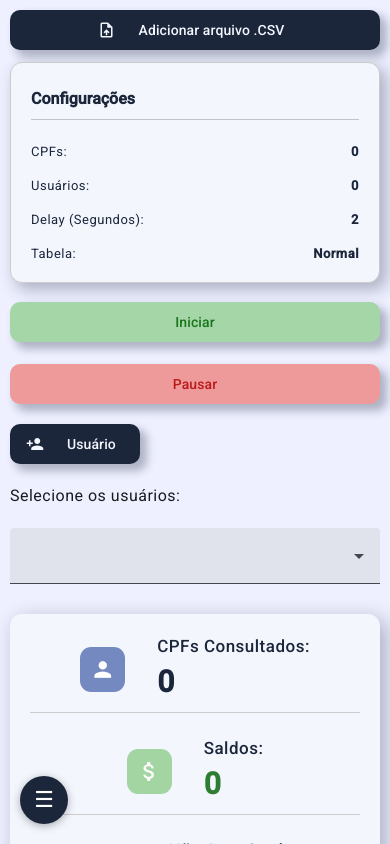
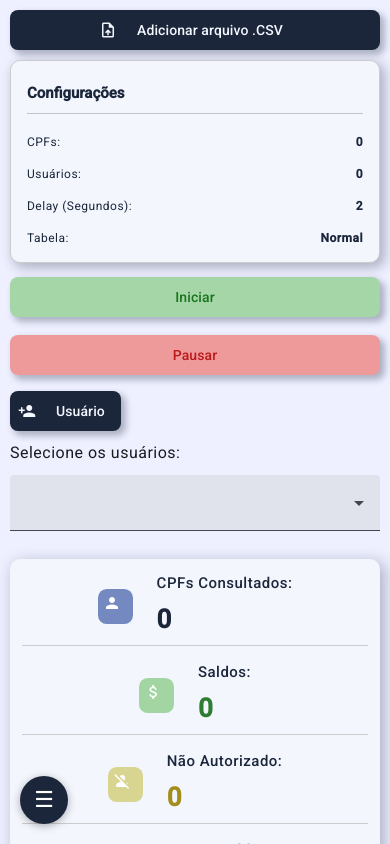
Before and after one commit to Bighetto/web-cleanbot, an Angular app: page /home/detalhes-banco/1 in a window 390 px wide. Built offline with nearby package versions, Linux system fonts and the light colour scheme.

Commit message:
fixing summary card responsiveness

```diff
--- a/src/app/pages/banco-detalhes/banco-detalhes.component.scss
+++ b/src/app/pages/banco-detalhes/banco-detalhes.component.scss
@@ -1,17 +1,18 @@
 $primary-text-color: #1b263b;
+
 .container {
   display: flex;
   flex-direction: row;
   flex-wrap: wrap;
-  gap: 20px;
-  padding: 20px;
+  gap: 15px; // Reduzido de 20px
+  padding: 15px; // Reduzido de 20px
 }
 
 .configuration-card {
-  width: 250px;
+  width: 220px; // Reduzido de 250px
   display: flex;
   flex-direction: column;
-  gap: 12px;
+  gap: 10px; // Reduzido de 12px
   background-color: transparent !important;
   box-shadow: none !important;
   border: none;
@@ -19,7 +20,7 @@ $primary-text-color: #1b263b;
 
   h4 {
     margin: 0;
-    font-size: 15px;
+    font-size: 14px; // Reduzido de 15px
     font-weight: 600;
     color: #333;
     color: $primary-text-color;
@@ -27,7 +28,7 @@ $primary-text-color: #1b263b;
 
   p {
     margin: 0;
-    font-size: 13px;
+    font-size: 12px; // Reduzido de 13px
     display: flex;
     justify-content: space-between;
     color: $primary-text-color;
@@ -38,7 +39,7 @@ $primary-text-color: #1b263b;
   }
 
   mat-checkbox {
-    margin-top: 10px;
+    margin-top: 8px; // Reduzido de 10px
   }
 }
 
@@ -46,7 +47,7 @@ $primary-text-color: #1b263b;
   display: flex;
   flex-direction: row;
   align-items: center;
-  gap: 20px;
+  gap: 15px; // Reduzido de 20px
   flex-wrap: wrap;
   justify-content: end;
 }
@@ -55,36 +56,40 @@ $primary-text-color: #1b263b;
   background-color: #a5d6a7 !important;
   color: #19741c !important;
   color: black;
-  border-radius: 10px;
-  box-shadow: 6px 6px 8px 1px rgba(27, 38, 59, 0.3);
-  margin-bottom: 10px;
-  margin-top: 7px;
+  border-radius: 8px; // Reduzido de 10px
+  box-shadow: 4px 4px 6px 1px rgba(27, 38, 59, 0.3); // Reduzido
+  margin-bottom: 8px; // Reduzido de 10px
+  margin-top: 6px; // Reduzido de 7px
+  padding: 8px 16px; // Adicionado para controlar tamanho
+  font-size: 14px; // Adicionado
 }
 
 .btn-parar {
   background-color: #ef9a9a !important;
   color: rgb(255, 0, 0);
-  box-shadow: 6px 6px 8px 1px rgba(27, 38, 59, 0.3);
-  border-radius: 10px;
+  box-shadow: 4px 4px 6px 1px rgba(27, 38, 59, 0.3); // Reduzido
+  border-radius: 8px; // Reduzido de 10px
+  padding: 8px 16px; // Adicionado
+  font-size: 14px; // Adicionado
 }
 
 .configuracoes {
   background-color: #f3f6fd;
-  padding: 16px 20px;
-  border-radius: 12px;
-  box-shadow: 0 2px 8px rgba(0, 0, 0, 0.05);
+  padding: 12px 16px; // Reduzido de 16px 20px
+  border-radius: 10px; // Reduzido de 12px
+  box-shadow: 0 2px 6px rgba(0, 0, 0, 0.05); // Reduzido
   display: flex;
   flex-direction: column;
-  gap: 10px;
-  font-size: 14px;
+  gap: 8px; // Reduzido de 10px
+  font-size: 13px; // Reduzido de 14px
   color: #333;
-  box-shadow: 6px 6px 15px 1px rgba(27, 38, 59, 0.3);
+  box-shadow: 4px 4px 12px 1px rgba(27, 38, 59, 0.3); // Reduzido
   border: 1px solid #ccc;
   color: $primary-text-color;
 
   h4 {
-    margin: 0 0 10px 0;
-    font-size: 16px;
+    margin: 0 0 8px 0; // Reduzido de 10px
+    font-size: 15px; // Reduzido de 16px
     font-weight: 600;
     color: $primary-text-color;
     border-bottom: 0.1px solid #1b263b3d;
@@ -94,7 +99,7 @@ $primary-text-color: #1b263b;
     margin: 0;
     display: flex;
     justify-content: space-between;
-    font-size: 13px;
+    font-size: 12px; // Reduzido de 13px
     color: $primary-text-color;
 
     strong {
@@ -104,7 +109,7 @@ $primary-text-color: #1b263b;
   }
 
   mat-checkbox {
-    margin-top: 10px;
+    margin-top: 8px; // Reduzido de 10px
   }
 }
 
@@ -112,17 +117,19 @@ $primary-text-color: #1b263b;
   flex: 1;
   display: flex;
   flex-direction: column;
-  gap: 10px;
+  gap: 8px; // Reduzido de 10px
 }
 
 .button {
   display: flex;
   align-items: center;
-  gap: 15px;
+  gap: 12px; // Reduzido de 15px
   background-color: #1b263b !important;
   color: #f3f6fd !important;
-  border-radius: 10px;
-  box-shadow: 6px 6px 8px 1px rgba(27, 38, 59, 0.3);
+  border-radius: 8px; // Reduzido de 10px
+  box-shadow: 4px 4px 6px 1px rgba(27, 38, 59, 0.3); // Reduzido
+  padding: 10px 16px; // Adicionado para controle
+  font-size: 14px; // Adicionado
 }
 
 .icon {
@@ -131,94 +138,24 @@ $primary-text-color: #1b263b;
 
 .resumo {
   display: flex;
-  flex-wrap: wrap;
-  gap: 0;
-}
-
-.card {
-  flex: 1 1 20%;
-  min-width: 150px;
-  height: 120px;
-  box-shadow: none;
-  border: 1px solid #ccc;
-  border-radius: 0;
-  display: flex;
-  flex-direction: column;
-  justify-content: center;
-  align-items: center;
-  padding: 0;
+  gap: 15px; // Reduzido de 20px
+  padding: 10px 16px; // Reduzido de 12px 20px
   background-color: #f3f6fd;
-  border: 1px solid #ccc;
-}
-
-.card-content {
-  display: flex;
-  align-items: center;
-  justify-content: center;
-  gap: 8px;
-}
-
-.card mat-icon {
-  font-size: 25px;
-  color: #1b263b;
-  display: flex;
-  align-items: center;
-  justify-content: center;
-}
-
-.card p {
-  margin: 0;
-  font-weight: bold;
-}
-
-.card-content div p {
-  font-size: 15px;
-}
-.acoes-resumo {
-  display: flex;
-  gap: 15px;
-  margin-left: auto;
-}
-
-.log {
-  display: flex;
-  flex-direction: column;
-  margin: 20px;
-  gap: 10px;
-  color: $primary-text-color;
-}
-
-.log-conteudo {
-  height: 400px;
-  overflow-y: auto;
-  background-color: #f3f6fd;
-  padding: 20px;
-  width: 100%;
-  white-space: pre-wrap;
-  color: $primary-text-color;
-  box-shadow: 6px 6px 35px 1px rgba(27, 38, 59, 0.3);
-}
-
-.resumo {
-  display: flex;
-  gap: 20px;
-  padding: 12px 20px;
-  background-color: #f3f6fd;
-  border-radius: 12px;
-  box-shadow: 0 2px 6px rgba(0, 0, 0, 0.1);
+  border-radius: 10px; // Reduzido de 12px
+  box-shadow: 0 2px 4px rgba(0, 0, 0, 0.1); // Reduzido
   justify-content: space-between;
-  box-shadow: 6px 6px 20px 1px rgba(27, 38, 59, 0.3);
+  box-shadow: 4px 4px 15px 1px rgba(27, 38, 59, 0.3); // Reduzido
 }
 
 .card {
   display: flex;
   align-items: center;
   justify-content: center;
-  min-width: 160px;
+  min-width: 140px; // Reduzido de 160px
   flex: 1;
   background-color: transparent;
   border: none;
-  padding: 8px 0;
+  padding: 6px 0; // Reduzido de 8px
   border-right: 1px solid #ccc;
 
   &:last-child {
@@ -229,24 +166,24 @@ $primary-text-color: #1b263b;
 .card-content {
   display: flex;
   align-items: center;
-  gap: 12px;
+  gap: 10px; // Reduzido de 12px
 
   p {
-    font-size: 13px;
+    font-size: 12px; // Reduzido de 13px
     font-weight: 500;
     margin: 0;
   }
 
   h3 {
-    font-size: 20px;
+    font-size: 18px; // Reduzido de 20px
     margin: 2px 0 0;
     font-weight: 600;
   }
 }
 
 .icon-circle {
-  width: 45px;
-  height: 45px;
+  width: 40px; // Reduzido de 45px
+  height: 40px; // Reduzido de 45px
   border-radius: 25%;
   display: flex;
   align-items: center;
@@ -254,6 +191,7 @@ $primary-text-color: #1b263b;
 
   mat-icon {
     color: white;
+    font-size: 20px; // Adicionado para controlar tamanho do ícone
   }
 }
 
@@ -273,23 +211,25 @@ $primary-text-color: #1b263b;
 .card-vermelho .icon-circle {
   background-color: #d68f8f;
 }
+
 .card-content div p {
-  font-size: 17px;
+  font-size: 15px; // Reduzido de 17px
   color: #1b263b;
 }
+
 .card-content div h3 {
-  font-size: 30px;
+  font-size: 26px; // Reduzido de 30px
 }
 
 .card-content div p,
 .card-content div h3 {
-  margin-left: 20px;
+  margin-left: 16px; // Reduzido de 20px
 }
 
 .card-azul h3,
 .card-azul p {
   color: #1b263b;
-  margin-left: 14px;
+  margin-left: 12px; // Reduzido de 14px
 }
 
 .card-verde h3 {
@@ -302,6 +242,103 @@ $primary-text-color: #1b263b;
 
 .card-vermelho h3 {
   color: #b71c1c;
+}
+
+.acoes-resumo {
+  display: flex;
+  gap: 12px; // Reduzido de 15px
+  margin-left: auto;
+}
+
+.log {
+  display: flex;
+  flex-direction: column;
+  margin: 15px; // Reduzido de 20px
+  gap: 8px; // Reduzido de 10px
+  color: $primary-text-color;
+}
+
+.log-conteudo {
+  height: 350px; // Reduzido de 400px
+  overflow-y: auto;
+  background-color: #f3f6fd;
+  padding: 16px; // Reduzido de 20px
+  width: 100%;
+  white-space: pre-wrap;
+  color: $primary-text-color;
+  box-shadow: 4px 4px 25px 1px rgba(27, 38, 59, 0.3); // Reduzido
+  font-size: 13px; // Adicionado para controlar tamanho da fonte
+}
+
+// Media queries aprimoradas
+@media (max-width: 1366px) {
+  // Para laptops menores (como 13 polegadas)
+  .container {
+    gap: 12px;
+    padding: 12px;
+  }
+
+  .resumo {
+    gap: 12px;
+    padding: 8px 12px;
+  }
+
+  .card {
+    min-width: 120px;
+    padding: 4px 0;
+  }
+
+  .card-content {
+    gap: 8px;
+
+    h3 {
+      font-size: 22px;
+    }
+
+    p {
+      font-size: 11px;
+    }
+  }
+
+  .icon-circle {
+    width: 35px;
+    height: 35px;
+
+    mat-icon {
+      font-size: 18px;
+    }
+  }
+
+  .configuration-card {
+    width: 200px;
+  }
+
+  .log-conteudo {
+    height: 300px;
+    padding: 12px;
+  }
+}
+
+@media (max-width: 1024px) {
+  // Para tablets e telas menores
+  .resumo {
+    flex-wrap: wrap;
+
+    .card {
+      flex: 1 1 45%;
+      min-width: 200px;
+      border-right: none;
+      border-bottom: 1px solid #ccc;
+
+      &:nth-child(even) {
+        border-right: none;
+      }
+
+      &:last-child {
+        border-bottom: none;
+      }
+    }
+  }
 }
 
 @media (max-width: 768px) {
@@ -317,7 +354,7 @@ $primary-text-color: #1b263b;
 
   .resumo {
     flex-direction: column;
-    gap: 15px;
+    gap: 10px;
   }
 
   .card {
@@ -335,24 +372,33 @@ $primary-text-color: #1b263b;
     flex-direction: column;
     align-items: stretch;
     width: 100%;
+    gap: 8px;
   }
 
   .usuarios {
     flex-direction: column;
     align-items: flex-start;
     width: 100%;
+    gap: 10px;
   }
 
   .log {
-    margin: 10px 0;
+    margin: 8px 0;
   }
 
   .log-conteudo {
     height: auto;
-    max-height: 300px;
+    max-height: 250px;
+    padding: 10px;
   }
 
   mat-form-field {
     width: 100% !important;
   }
+
+  .btn-iniciar,
+  .btn-parar {
+    width: 100%;
+    margin: 4px 0;
+  }
 }
```
